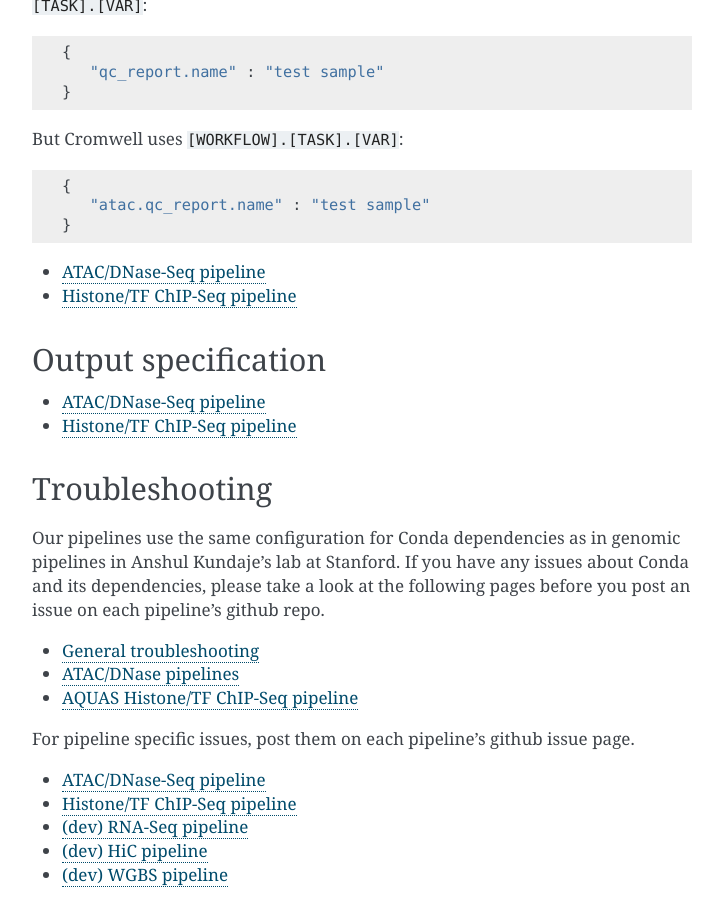
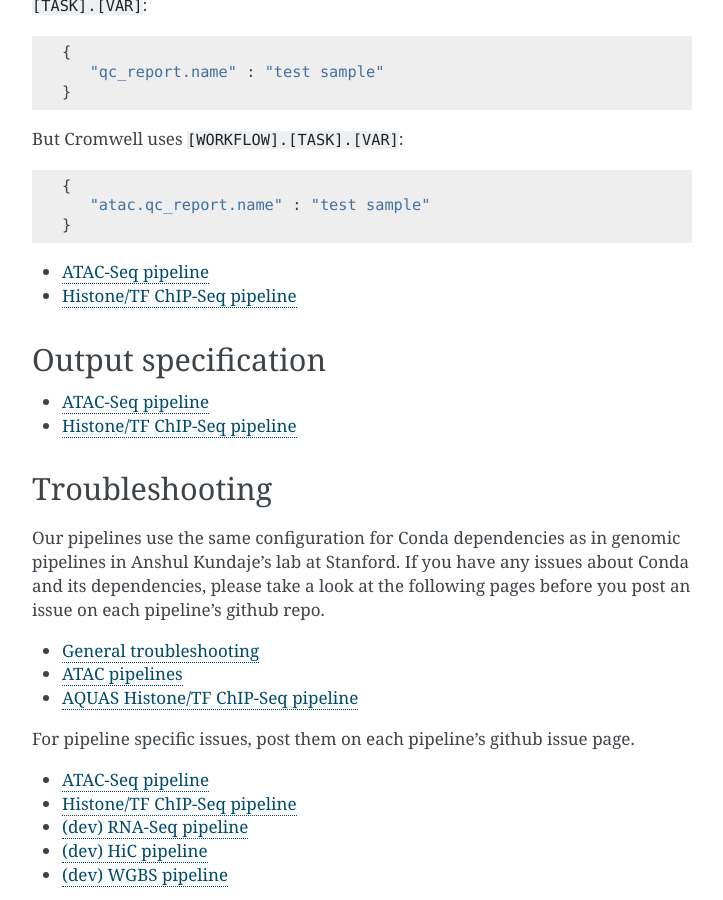
Before and after one commit to ENCODE-DCC/wdl-pipelines, a Sphinx documentation site: the page built from docs/index.rst, in a window 1280 px wide and 900 px high, scrolled down 945 px. Shown: the whole window, without its empty margins (388-1111 px from the left). Built offline with Sphinx 7.4.7, drawn with Linux system fonts in a browser that asks for light colours; some of the changed text lies outside the part shown.

Commit message:
Clarify ENCODE DNase

```diff
--- a/docs/index.rst
+++ b/docs/index.rst
@@ -19,7 +19,7 @@
 
 Pipelines
 
-* `ATAC/DNase-Seq pipeline <https://github.com/ENCODE-DCC/atac-seq-pipeline>`_
+* `ATAC-Seq pipeline <https://github.com/ENCODE-DCC/atac-seq-pipeline>`_
 * `Histone/TF ChIP-Seq pipeline <https://github.com/ENCODE-DCC/chip-seq-pipeline2>`_
 
 Pipelines in development
@@ -59,12 +59,12 @@
       "atac.qc_report.name" : "test sample"
    }
 
-* `ATAC/DNase-Seq pipeline <input_json_atac.html>`_
+* `ATAC-Seq pipeline <input_json_atac.html>`_
 * `Histone/TF ChIP-Seq pipeline <input_json_chip.html>`_
 
 Output specification
 --------------------
-* `ATAC/DNase-Seq pipeline <output_atac.html>`_
+* `ATAC-Seq pipeline <output_atac.html>`_
 * `Histone/TF ChIP-Seq pipeline <output_chip.html>`_
 
 Troubleshooting
@@ -73,12 +73,12 @@
 Our pipelines use the same configuration for Conda dependencies as in genomic pipelines in Anshul Kundaje's lab at Stanford. If you have any issues about Conda and its dependencies, please take a look at the following pages before you post an issue on each pipeline's github repo.
 
 * `General troubleshooting <https://kundajelab.github.io/bds_pipeline_modules/troubleshooting.html>`_
-* `ATAC/DNase pipelines <https://github.com/kundajelab/atac_dnase_pipelines/issues?q=is%3Aissue>`_
+* `ATAC pipelines <https://github.com/kundajelab/atac_dnase_pipelines/issues?q=is%3Aissue>`_
 * `AQUAS Histone/TF ChIP-Seq pipeline <https://github.com/kundajelab/chipseq_pipeline/issues?q=is%3Aissue>`_
 
 For pipeline specific issues, post them on each pipeline's github issue page.
 
-* `ATAC/DNase-Seq pipeline <https://github.com/ENCODE-DCC/atac-seq-pipeline/issues?q=is%3Aissue>`_
+* `ATAC-Seq pipeline <https://github.com/ENCODE-DCC/atac-seq-pipeline/issues?q=is%3Aissue>`_
 * `Histone/TF ChIP-Seq pipeline <https://github.com/ENCODE-DCC/chip-seq-pipeline2/issues?q=is%3Aissue>`_
 * `(dev) RNA-Seq pipeline <https://github.com/ENCODE-DCC/rna-seq-pipeline/issues?q=is%3Aissue>`_
 * `(dev) HiC pipeline <https://github.com/ENCODE-DCC/hic-pipeline/issues?q=is%3Aissue>`_
```
Also changed, not shown: docs/install.rst (+4 -4 lines).
